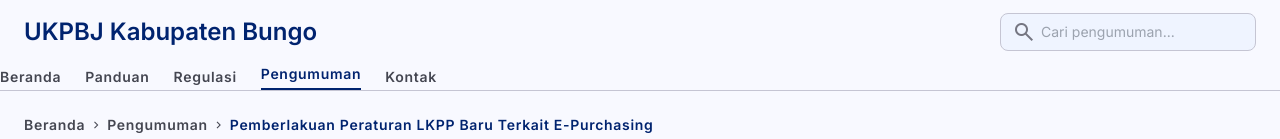
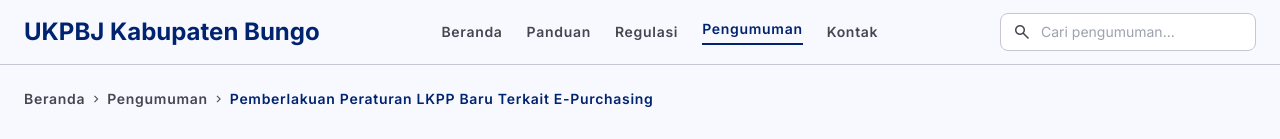
Before and after one commit to vibecodejede-cmyk/UKPBJ-Bungo, a React (Vite) app: page /pengumuman/e-purchasing-regulation in a window 1280 px wide. Shown: the top 139 px of the page. Built offline with nearby package versions, Linux system fonts and the light colour scheme; no server answers; the database is empty.

Commit message:
Merapikan Navigator menu

```diff
--- a/src/pages/PengumumanDetail.jsx
+++ b/src/pages/PengumumanDetail.jsx
@@ -128,15 +128,56 @@ export default function PengumumanDetail() {
     <div className="bg-background text-on-surface min-h-screen flex flex-col overflow-x-hidden">
       {/* TopNavBar */}
       <header className="bg-surface border-b border-outline-variant sticky top-0 z-50">
-        <div className="flex justify-between items-center w-full px-gutter max-w-container-max mx-auto h-14 md:h-16">
-          <Link to="/" className="font-headline-sm md:font-headline-md text-headline-sm md:text-headline-md font-bold text-primary">
-            UKPBJ Kabupaten Bungo
-          </Link>
-          <div className="flex items-center gap-sm md:gap-md">
+        <div className="flex justify-between items-center w-full px-gutter max-w-container-max mx-auto h-16">
+          <div className="flex items-center gap-md">
+            <Link to="/" className="font-headline-md text-headline-md font-bold text-primary">
+              UKPBJ Kabupaten Bungo
+            </Link>
+          </div>
+          <nav className="hidden md:flex items-center space-x-lg">
+            <Link
+              to="/"
+              className="font-label-md text-label-md text-on-surface-variant hover:text-secondary transition-colors duration-200"
+            >
+              Beranda
+            </Link>
+            <Link
+              to="/panduan"
+              className="font-label-md text-label-md text-on-surface-variant hover:text-secondary transition-colors duration-200"
+            >
+              Panduan
+            </Link>
+            <Link
+              to="/regulasi"
+              className="font-label-md text-label-md text-on-surface-variant hover:text-secondary transition-colors duration-200"
+            >
+              Regulasi
+            </Link>
+            <Link
+              to="/pengumuman"
+              className="font-label-md text-label-md text-primary border-b-2 border-primary pb-1 transition-colors duration-200"
+            >
+              Pengumuman
+            </Link>
+            <NavLink
+              to="/kontak"
+              className={({ isActive }) =>
+                isActive
+                  ? 'font-label-md text-label-md text-primary border-b-2 border-primary pb-1 transition-colors duration-200'
+                  : 'font-label-md text-label-md text-on-surface-variant hover:text-secondary transition-colors duration-200'
+              }
+            >
+              Kontak
+            </NavLink>
+          </nav>
+          <div className="flex items-center gap-md">
             <div className="relative hidden sm:block">
-              <Icon name="search" className="absolute left-3 top-1/2 -translate-y-1/2 text-outline" />
+              <Icon
+                name="search"
+                className="absolute left-3 top-1/2 -translate-y-1/2 text-on-surface-variant text-[20px]"
+              />
               <input
-                className="pl-10 pr-4 py-2 bg-surface-container-low border border-outline-variant rounded-lg text-body-sm focus:ring-2 focus:ring-primary focus:outline-none w-40 sm:w-64"
+                className="pl-10 pr-4 py-2 bg-surface-container-lowest border border-outline-variant rounded-lg focus:ring-2 focus:ring-primary focus:border-transparent outline-none transition-all text-body-sm w-64"
                 placeholder="Cari pengumuman..."
                 type="text"
               />
@@ -152,65 +193,13 @@ export default function PengumumanDetail() {
             </button>
           </div>
         </div>
-        <nav className="hidden md:flex items-center gap-lg">
-          <NavLink
-            to="/"
-            className={({ isActive }) =>
-              isActive
-                ? 'font-label-md text-label-md text-primary border-b-2 border-primary pb-1 transition-colors duration-200'
-                : 'font-label-md text-label-md text-on-surface-variant hover:text-secondary transition-colors duration-200'
-            }
-          >
-            Beranda
-          </NavLink>
-          <NavLink
-            to="/panduan"
-            className={({ isActive }) =>
-              isActive
-                ? 'font-label-md text-label-md text-primary border-b-2 border-primary pb-1 transition-colors duration-200'
-                : 'font-label-md text-label-md text-on-surface-variant hover:text-secondary transition-colors duration-200'
-            }
-          >
-            Panduan
-          </NavLink>
-          <NavLink
-            to="/regulasi"
-            className={({ isActive }) =>
-              isActive
-                ? 'font-label-md text-label-md text-primary border-b-2 border-primary pb-1 transition-colors duration-200'
-                : 'font-label-md text-label-md text-on-surface-variant hover:text-secondary transition-colors duration-200'
-            }
-          >
-            Regulasi
-          </NavLink>
-          <NavLink
-            to="/pengumuman"
-            className={({ isActive }) =>
-              isActive
-                ? 'font-label-md text-label-md text-primary border-b-2 border-primary pb-1 transition-colors duration-200'
-                : 'font-label-md text-label-md text-on-surface-variant hover:text-secondary transition-colors duration-200'
-            }
-          >
-            Pengumuman
-          </NavLink>
-          <NavLink
-            to="/kontak"
-            className={({ isActive }) =>
-              isActive
-                ? 'font-label-md text-label-md text-primary border-b-2 border-primary pb-1 transition-colors duration-200'
-                : 'font-label-md text-label-md text-on-surface-variant hover:text-secondary transition-colors duration-200'
-            }
-          >
-            Kontak
-          </NavLink>
-        </nav>
         {mobileOpen && (
           <div className="md:hidden border-t border-outline-variant bg-surface">
             <nav className="flex flex-col px-gutter py-md gap-sm">
-              <NavLink to="/" onClick={() => setMobileOpen(false)} className={({ isActive }) => `font-label-md text-label-md ${isActive ? 'text-primary' : 'text-on-surface-variant hover:text-secondary'} py-sm`}>Beranda</NavLink>
-              <NavLink to="/panduan" onClick={() => setMobileOpen(false)} className={({ isActive }) => `font-label-md text-label-md ${isActive ? 'text-primary' : 'text-on-surface-variant hover:text-secondary'} py-sm`}>Panduan</NavLink>
-              <NavLink to="/regulasi" onClick={() => setMobileOpen(false)} className={({ isActive }) => `font-label-md text-label-md ${isActive ? 'text-primary' : 'text-on-surface-variant hover:text-secondary'} py-sm`}>Regulasi</NavLink>
-              <NavLink to="/pengumuman" onClick={() => setMobileOpen(false)} className={({ isActive }) => `font-label-md text-label-md ${isActive ? 'text-primary' : 'text-on-surface-variant hover:text-secondary'} py-sm`}>Pengumuman</NavLink>
+              <Link to="/" onClick={() => setMobileOpen(false)} className="font-label-md text-label-md text-on-surface-variant hover:text-secondary py-sm">Beranda</Link>
+              <Link to="/panduan" onClick={() => setMobileOpen(false)} className="font-label-md text-label-md text-on-surface-variant hover:text-secondary py-sm">Panduan</Link>
+              <Link to="/regulasi" onClick={() => setMobileOpen(false)} className="font-label-md text-label-md text-on-surface-variant hover:text-secondary py-sm">Regulasi</Link>
+              <Link to="/pengumuman" onClick={() => setMobileOpen(false)} className="font-label-md text-label-md text-primary py-sm">Pengumuman</Link>
               <NavLink to="/kontak" onClick={() => setMobileOpen(false)} className={({ isActive }) => `font-label-md text-label-md ${isActive ? 'text-primary' : 'text-on-surface-variant hover:text-secondary'} py-sm`}>Kontak</NavLink>
             </nav>
           </div>
```
